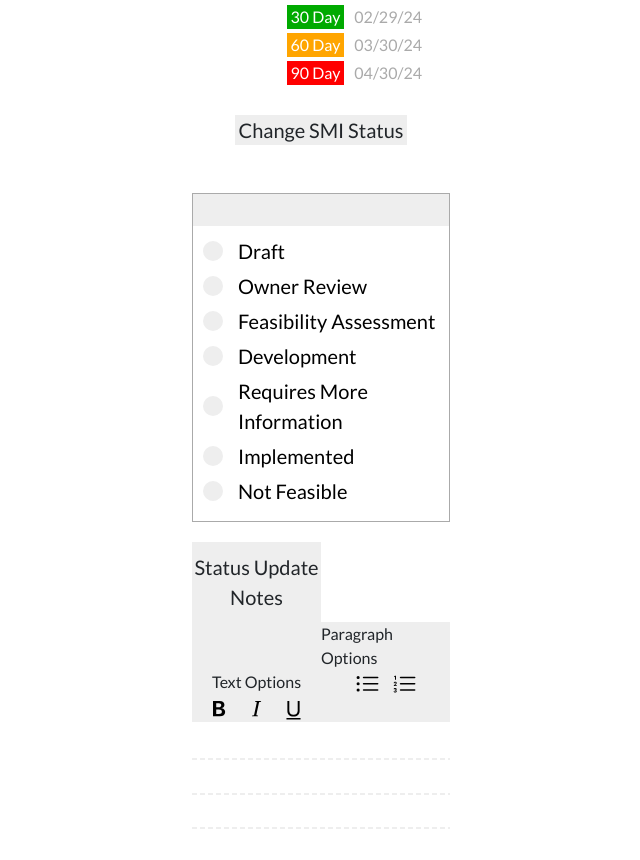
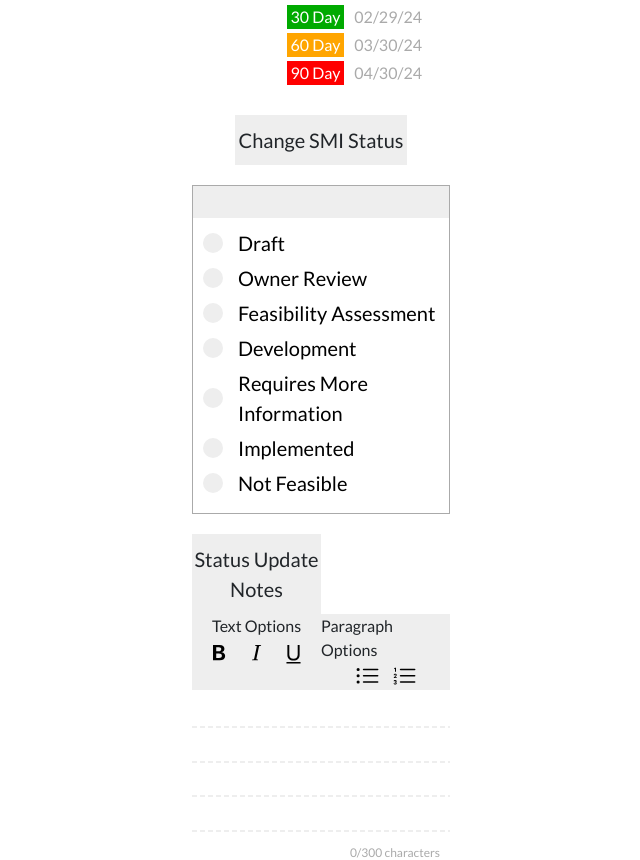
Before and after one commit to jpbrla/Smi, a React (Create React App) app: page /statusreport in a window 1280 px wide. Shown: the part 1025-1885 px from the top of the page, without its empty margins (319-959 px from the left). Built offline with nearby package versions, Linux system fonts and the light colour scheme.

Commit message:
Update index.js

```diff
--- a/src/pages/status_report/index.js
+++ b/src/pages/status_report/index.js
@@ -107,10 +107,10 @@ const StatusReportPage = () => {
                 </div>
             </div>
             <div className="w-100 d-flex justify-content-center mt-30">
-                <p className="w-50 bg-lightgrey text-center fs-20">Change SMI Status</p>
+                <p className="w-50 py-10 bg-lightgrey text-center fs-20">Change SMI Status</p>
             </div>
             <div className={"d-flex flex-column align-items-center"}>
-                <div className="d-flex flex-column w-75 bordered-1 border-grey mt-5">
+                <div className="d-flex flex-column w-75 bordered-1 border-grey mt-20">
                     <div className="d-flex justify-content-around bg-lightgrey py-3 w-100"></div>
                     <ul className="menus w-100">
                         {
@@ -129,7 +129,7 @@ const StatusReportPage = () => {
                 <div className={"w-75" + (stageUpdateNote==="" ? " border-red" : " border-green")}>
                 <p className="w-50 py-10 bg-lightgrey text-center fs-20 mt-20">Status Update Notes</p>
                     <div className="d-flex bg-lightgrey">
-                        <div className="d-flex flex-column align-items-center w-50 mt-5">
+                        <div className="d-flex flex-column align-items-center w-50">
                             <p className="fs-16">Text Options</p>
                             <div className="">
                                 <button type="button" className={"editor-action-btn" + (isTypeBold ? " bg-prim fc-white" : "")} onClick={() => setTypeBold(!isTypeBold)}><TypeBold size={25} /></button>
```
